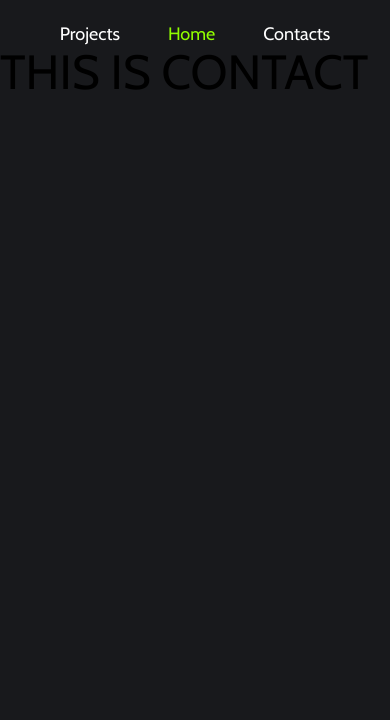
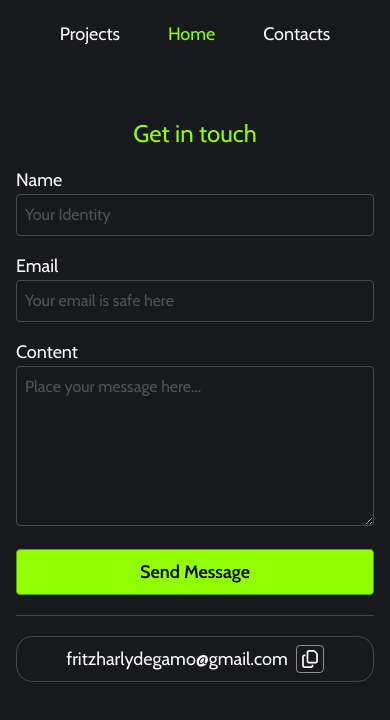
Before and after one commit to Frehitzz/my-portfolio, a React (Vite) app: page /contact in a window 390 px wide. Shown: the top 720 px of the page. Built offline with nearby package versions, Linux system fonts and the light colour scheme.

Commit message:
feat: added contact page only ui no backend, done styling for mobile view

```diff
--- a/src/pages/Contact.jsx
+++ b/src/pages/Contact.jsx
@@ -1,7 +1,83 @@
+import { MdOutlineEmail } from "react-icons/md";
+import { FaRegCopy } from "react-icons/fa6";
+import { useState } from "react";
 function Contact() {
+  const [copied, setCopy] = useState(false);
+
+  // COPY EMAIL
+  const copy = () => {
+    navigator.clipboard.writeText("fritzharlydegamo@gmail.com");
+    setCopy(true);
+    setTimeout(() => setCopy(false), 2000);
+  };
+
   return (
-    <div className="">
-      <h1 className="text-5xl">THIS IS CONTACT</h1>
+    <div className="mt-5 px-4">
+      {/* email copy notifications */}
+      <div className="w-auto flex justify-center">
+        <span
+          className={`text-center border border-white/[0.5] p-1 w-50 text-white/[0.5] rounded-2xl transition-all duration-300 ease-out ${
+            copied ? "opacity-100 scale-100" : "opacity-0 scale-95"
+          }`}
+        >
+          Copied
+        </span>{" "}
+      </div>
+      <h1 className="text-2xl py-4 text-[#91ff00] text-center">Get in touch</h1>
+      {/* FORM */}
+      <form className="">
+        <div className="flex flex-col gap-4 text-white">
+          {/* name */}
+          <div className="">
+            <label className="text-lg">Name</label>
+            <br />
+            <input
+              className="font-light text-white/[0.5] outline-none p-2 border border-white/[0.2] w-full rounded"
+              type="text"
+              placeholder="Your Identity"
+              required
+            ></input>
+          </div>
+          {/* email */}
+          <div className="">
+            <label className="text-lg">Email</label>
+            <br />
+            <input
+              className="font-light text-white/[0.5] outline-none p-2 border border-white/[0.2] w-full rounded"
+              type="text"
+              placeholder="Your email is safe here"
+              required
+            ></input>
+          </div>
+        </div>
+        {/* content mesage */}
+        <div className="py-4">
+          <label className="text-lg text-white">Content</label>
+          <br />
+          <textarea
+            className="font-light text-white/[0.5] outline-none p-2 w-full h-40 border border-white/[0.2] rounded"
+            placeholder="Place your message here..."
+          ></textarea>
+        </div>
+        {/* button */}
+        <div className="">
+          <button className="w-full bg-[#91ff00] p-2 outline-none border border-[#599c02] rounded text-lg font-semibold">
+            Send Message
+          </button>
+        </div>
+      </form>
+      {/* horizontal line */}
+      <hr className="text-white/[0.2] my-5" />
+      {/* copy email */}
+      <div className="flex text-lg gap-2 items-center justify-center text-white border border-white/[0.2] p-2 rounded-2xl">
+        <p>fritzharlydegamo@gmail.com</p>
+        <button
+          className="p-1 border border-white/[0.5] rounded"
+          onClick={copy}
+        >
+          <FaRegCopy />
+        </button>
+      </div>
     </div>
   );
 }
```
